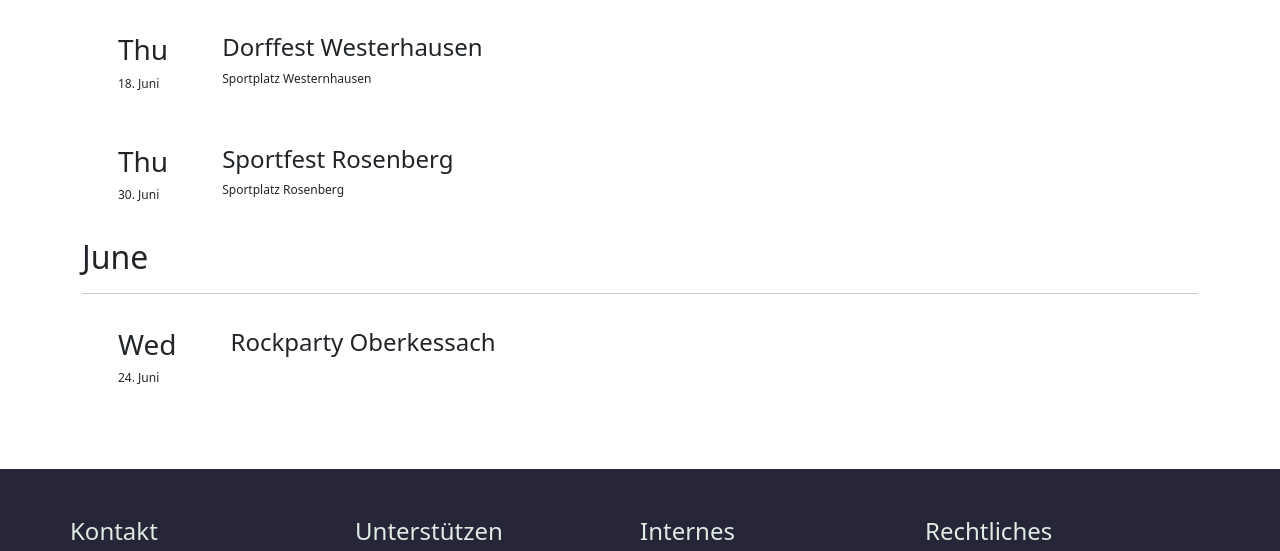
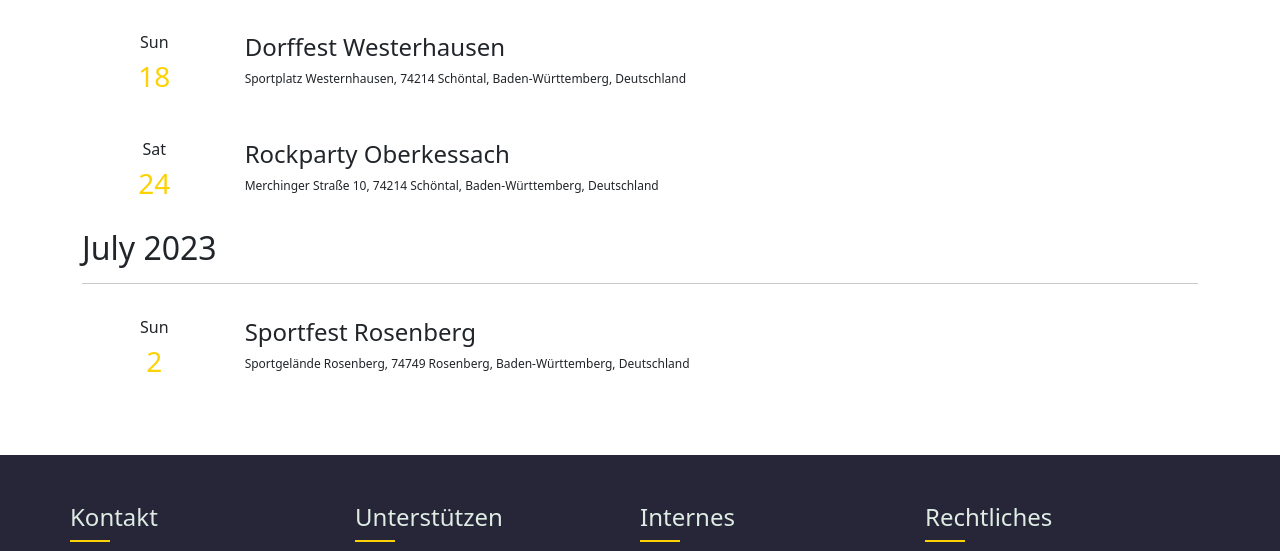
Before and after one commit to msalig/Web-Engineering-I-Project, a plain HTML site: page pages/events/events.html in a window 1280 px wide. Shown: the part 536-1087 px from the top of the page. Drawn offline with nearby package versions, Linux system fonts and the light colour scheme.

Commit message:
changed the style of the event date representation

```diff
--- a/pages/events/events.js
+++ b/pages/events/events.js
@@ -1,57 +1,40 @@
 const data = {
-    events: [
-        {
+    events: [{
         uuid: 1,
         title: "Dorffest Westerhausen",
+        timestamp: 1687098600,
         date: "18. Juni",
-            timestamp: 0,
         time: "16:30 Uhr - 19:30 Uhr",
-            address: "Sportplatz Westernhausen",
+        address: "Sportplatz Westernhausen, 74214 Schöntal, Baden-Württemberg, Deutschland",
         description: ""
-        },
-        {
+    }, {
         uuid: 2,
         title: "Rockparty Oberkessach",
+        timestamp: 1687618800,
         date: "24. Juni",
-            timestamp: 1623865200,
-            time: "16:30 Uhr - 19:30 Uhr",
-            address: "",
+        time: "17:00 Uhr - 18:30 Uhr",
+        address: "Merchinger Straße 10, 74214 Schöntal, Baden-Württemberg, Deutschland",
         description: ""
-        },
-        {
+    }, {
         uuid: 3,
         title: "Sportfest Rosenberg",
-            date: "30. Juni",
-            timestamp: 0,
-            time: "16:30 Uhr - 19:30 Uhr",
-            address: "Sportplatz Rosenberg",
+        timestamp: 1688313600,
+        date: "02. Juli",
+        time: "18:00 Uhr - 22:00 Uhr",
+        address: "Sportgelände Rosenberg, 74749 Rosenberg, Baden-Württemberg, Deutschland",
         description: ""
-        }
-    ]
+    }]
 };
 
 const weekdays = ["Sun", "Mon", "Tue", "Wed", "Thu", "Fri", "Sat"];
-const monthStrings = [
-    "January",
-    "February",
-    "March",
-    "April",
-    "May",
-    "June",
-    "July",
-    "August",
-    "September",
-    "October",
-    "November",
-    "December"
-];
+const monthStrings = ["January", "February", "March", "April", "May", "June", "July", "August", "September", "October", "November", "December"];
 
 async function fetchJsonData() {
     try {
         return data;
         //TODO: Get rid of cors error
         /*
-            return fetch(events.json, {
+            return fetch(data.json, {
             method: "GET",
             mode: 'cors',
             headers: {'Content-Type': 'application/json',}
@@ -81,15 +64,15 @@ async function displayEvents() {
         const dateDiv = document.createElement('div');
         dateDiv.setAttribute('class', 'dateDiv');
 
-        const weekday = document.createElement('h3');
+        const weekday = document.createElement('h6');
         weekday.setAttribute('class', 'eventWeekday');
         weekday.textContent = weekdays[date.getDay()];
 
-        const dateParagraph = document.createElement('p');
-        dateParagraph.setAttribute('class', 'date');
-        dateParagraph.textContent = event.date;
+        const dayOfMonth = document.createElement('h3');
+        dayOfMonth.setAttribute('class', 'date');
+        dayOfMonth.textContent = date.getDate().toString();
 
-        dateDiv.append(weekday, dateParagraph);
+        dateDiv.append(weekday, dayOfMonth);
 
         const titleMessageDiv = document.createElement('div');
         titleMessageDiv.setAttribute('class', 'eventTitleMessageDiv');
@@ -107,9 +90,9 @@ async function displayEvents() {
         eventDiv.append(dateDiv, titleMessageDiv);
 
         const listItem = document.createElement('li');
-        if (previousEventDate == null || date > previousEventDate) {
+        if (previousEventDate == null || (date.getMonth() > previousEventDate.getMonth() && date.getFullYear() >= previousEventDate.getFullYear())) {
             const month = document.createElement('h2');
-            month.textContent = monthStrings[date.getMonth()];
+            month.textContent = monthStrings[date.getMonth()] + " " + date.getFullYear();
             listItem.append(month, document.createElement('hr'));
         }
         listItem.appendChild(eventDiv);
--- a/styles.css
+++ b/styles.css
@@ -182,7 +182,7 @@ ul {
     height: 120vh;
     background-size: cover;
     background-position: center;
-    background-image: url('Musikverein 2019.jpg');
+    background-image: url('assets/Musikverein 2019.jpg');
 }
 
 .wrap {
@@ -328,7 +328,7 @@ ul {
 }
 
 #main-submit {
-    background: #00a221;
+    background: var(--dark-accent);
     color: #fff;
     display: inline-block;
     font-size: 16px;
@@ -348,7 +348,7 @@ ul {
 }
 
 #main-submit:hover {
-    background: var(--main-color);
+    background: var(--light-accent);
     color: #fff !important;
     -webkit-appearance: none;
 }
@@ -365,18 +365,22 @@ ul {
 }
 
 .dateDiv {
-    width: fit-content;
+    width: 10%;
     height: fit-content;
     align-items: center;
-    padding: 1.5em 3em;
+    margin: 1.5em 2em;
+    display: flex;
+    flex-direction: column;
 }
 
 .eventWeekday {
-
+    width: fit-content;
 }
 
 .date {
-
+    max-lines: 1;
+    width: fit-content;
+    color: var(--light-accent);
 }
 
 .eventTitleMessageDiv {
```
Also changed, not shown: pages/events/data.json (added, +31 -0 lines), pages/events/events.json (deleted, +0 -28 lines). Lines whose indentation alone changed are shown as unchanged.
